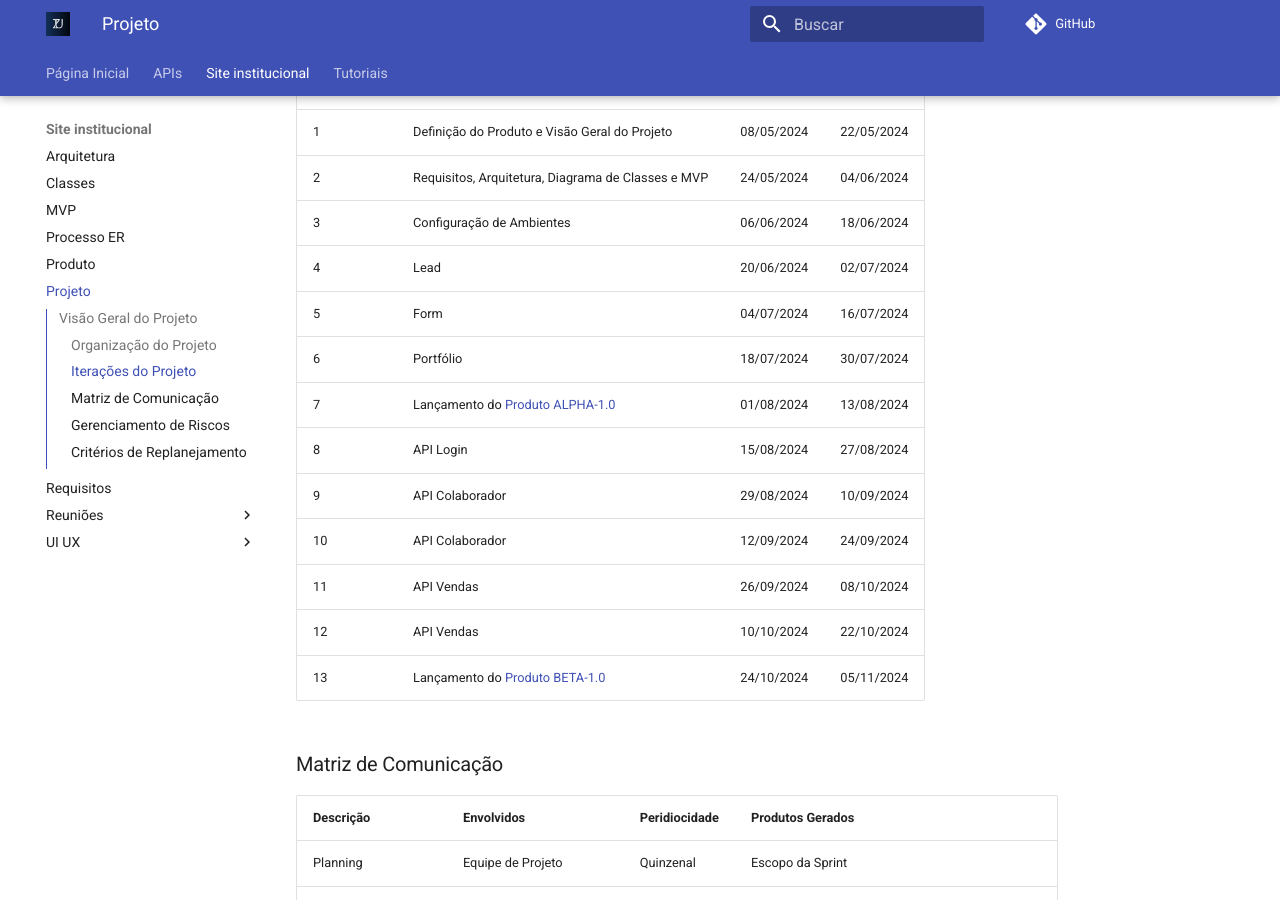
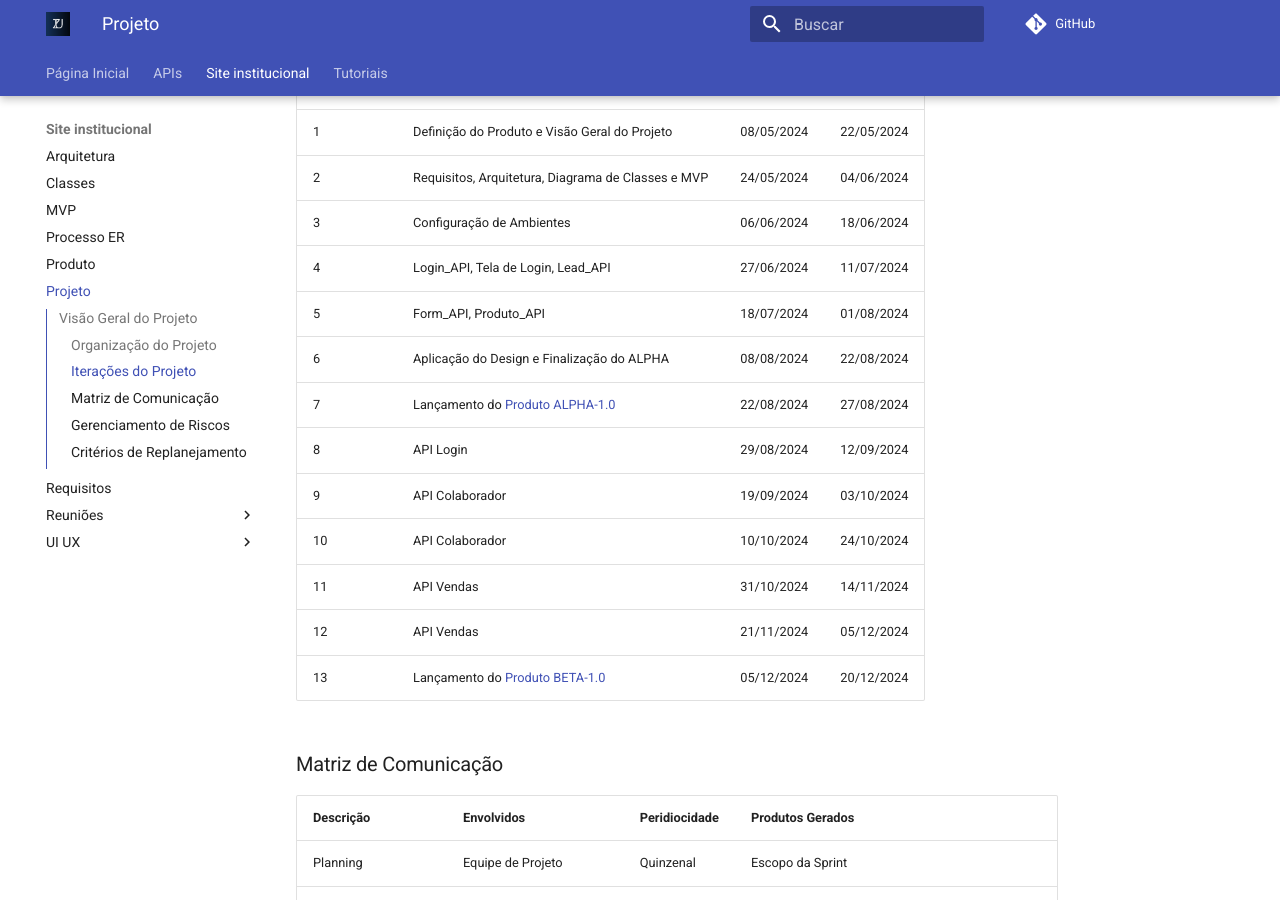
Before and after one commit to Zero-Um-company/DOCS, an MkDocs documentation site: the page built from docs/site_institucional/Projeto.md, in a window 1280 px wide and 900 px high, scrolled down 492 px. Built offline with MkDocs 1.6.1 and Material for MkDocs 9.7.7, drawn with Linux system fonts in a browser that asks for light colours; comment, search, counter and statistics services are not loaded.

Commit message:
Atualização de cronograma

```diff
--- a/docs/site_institucional/Projeto.md
+++ b/docs/site_institucional/Projeto.md
@@ -12,16 +12,16 @@
 | 1      | Definição do Produto e Visão Geral do Projeto                   | 08/05/2024  | 22/05/2024 |
 | 2      | Requisitos, Arquitetura, Diagrama de Classes e MVP              | 24/05/2024  | 04/06/2024 |
 | 3      | Configuração de Ambientes                                       | 06/06/2024  | 18/06/2024 |
-| 4      | Lead                                                            | 20/06/2024  | 02/07/2024 |
-| 5      | Form                                                            | 04/07/2024  | 16/07/2024 |
-| 6      | Portfólio                                                       | 18/07/2024  | 30/07/2024 |
-| 7      | Lançamento do [Produto ALPHA-1.0](../site_institucional/MVP.md) | 01/08/2024  | 13/08/2024 |
-| 8      | API Login                                                       | 15/08/2024  | 27/08/2024 |
-| 9      | API Colaborador                                                 | 29/08/2024  | 10/09/2024 |
-| 10     | API Colaborador                                                 | 12/09/2024  | 24/09/2024 |
-| 11     | API Vendas                                                      | 26/09/2024  | 08/10/2024 |
-| 12     | API Vendas                                                      | 10/10/2024  | 22/10/2024 |
-| 13     | Lançamento do [Produto BETA-1.0](../site_institucional/MVP.md)  | 24/10/2024  | 05/11/2024 |
+| 4      | Login_API, Tela de Login, Lead_API                              | 27/06/2024  | 11/07/2024 |
+| 5      | Form_API, Produto_API                                           | 18/07/2024  | 01/08/2024 |
+| 6      | Aplicação do Design e Finalização do ALPHA                      | 08/08/2024  | 22/08/2024 |
+| 7      | Lançamento do [Produto ALPHA-1.0](../site_institucional/MVP.md) | 22/08/2024  | 27/08/2024 |
+| 8      | API Login                                                       | 29/08/2024  | 12/09/2024 |
+| 9      | API Colaborador                                                 | 19/09/2024  | 03/10/2024 |
+| 10     | API Colaborador                                                 | 10/10/2024  | 24/10/2024 |
+| 11     | API Vendas                                                      | 31/10/2024  | 14/11/2024 |
+| 12     | API Vendas                                                      | 21/11/2024  | 05/12/2024 |
+| 13     | Lançamento do [Produto BETA-1.0](../site_institucional/MVP.md)  | 05/12/2024  | 20/12/2024 |
 
 ### Matriz de Comunicação
 | Descrição            | Envolvidos                 | Peridiocidade | Produtos Gerados                                 |
```
Also changed, not shown: docs/site_institucional/MVP.md (+15 -14 lines).
